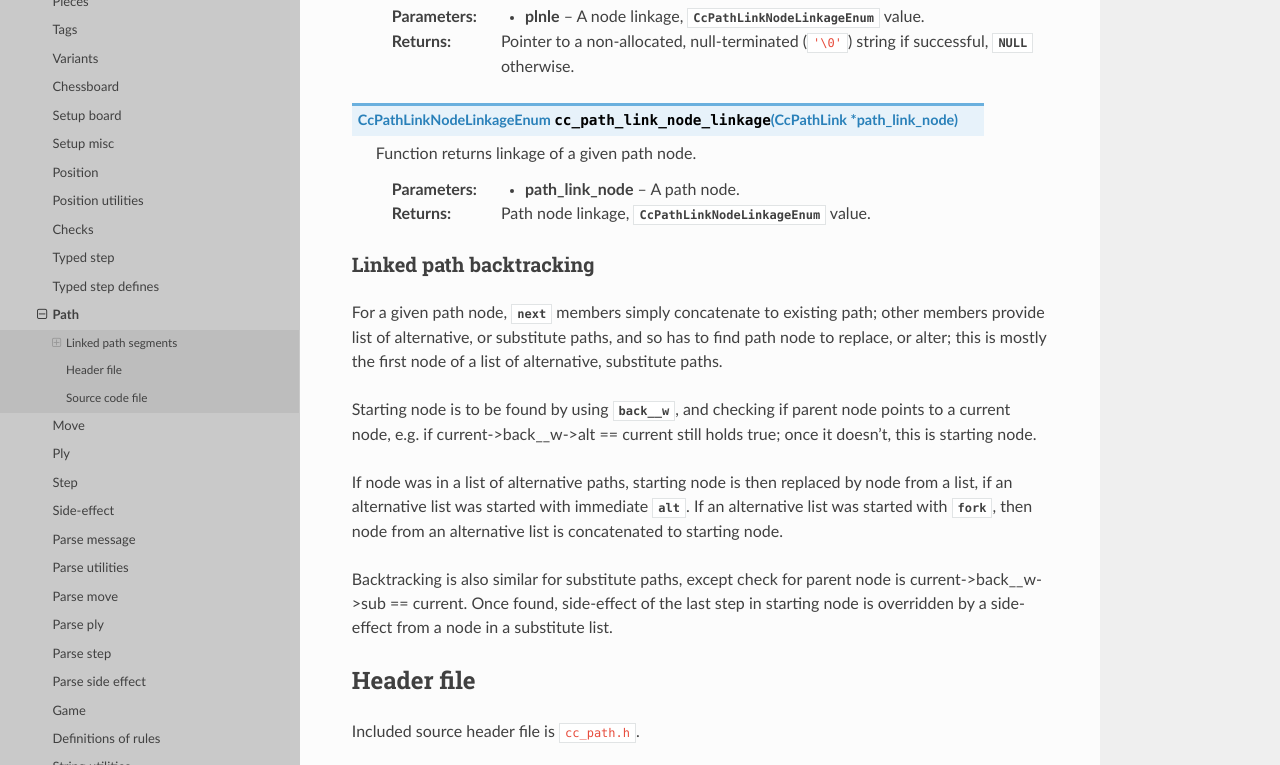
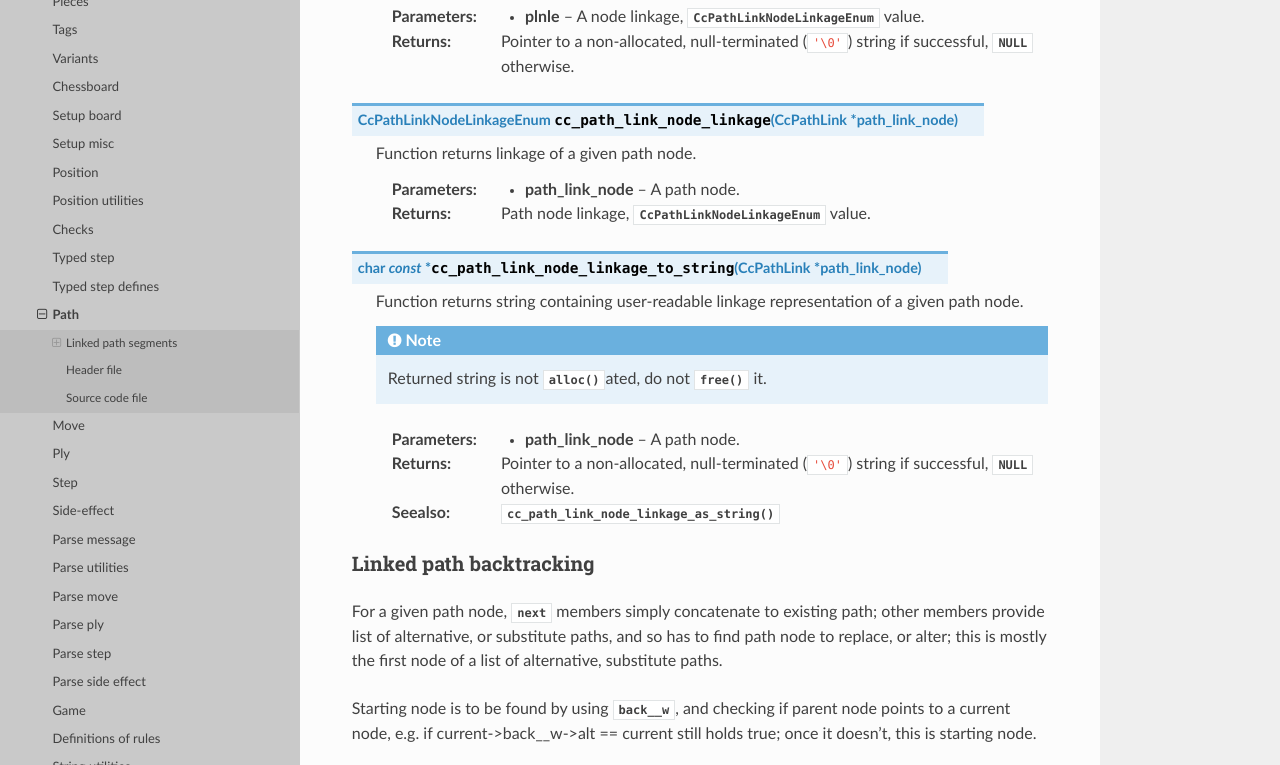
Before and after one commit to mmlacak/crochess, a Sphinx documentation site: the page built from docs/source/libcc/ccpath.rst, in a window 1280 px wide and 900 px high, scrolled down 7228 px, cut to the strip 0-765 px from the top of the window. Built offline with Sphinx 7.4.7 and the Read the Docs theme 3.1.0, drawn with Linux system fonts in a browser that asks for light colours.

Commit message:
Added cc_path_link_node_linkage_to_string() + docs.

```diff
--- a/docs/source/conf.py
+++ b/docs/source/conf.py
@@ -26,10 +26,10 @@ copyright = '2021, Mario Mlačak'
 author = 'Mario Mlačak'
 
 # The short X.Y version
-version = "0.0.1.237:1416+20250628.185049"   # docs-new-lib-short-version-major-minor-feature-commit+meta~breaks-place-marker
+version = "0.0.1.238:1417+20250628.192153"   # docs-new-lib-short-version-major-minor-feature-commit+meta~breaks-place-marker
 
 # The full version, including alpha/beta/rc tags
-release = "0.0.1.237:1416+20250628.185049"   # docs-new-lib-full-version-major-minor-feature-commit+meta~breaks-place-marker
+release = "0.0.1.238:1417+20250628.192153"   # docs-new-lib-full-version-major-minor-feature-commit+meta~breaks-place-marker
 
 
 # -- General configuration ---------------------------------------------------
--- a/docs/source/libcc/ccpath.rst
+++ b/docs/source/libcc/ccpath.rst
@@ -397,6 +397,20 @@ Node linkage
     :param path_link_node: A path node.
     :returns: Path node linkage, :c:enum:`CcPathLinkNodeLinkageEnum` value.
 
+.. c:function:: char const * cc_path_link_node_linkage_to_string( CcPathLink * path_link_node )
+
+    Function returns string containing user-readable linkage representation
+    of a given path node.
+
+    .. note::
+
+        Returned string is not :c:func:`alloc()`\ated, do not :c:func:`free()` it.
+
+    :param path_link_node: A path node.
+    :returns: Pointer to a non-allocated, null-terminated (``'\0'``) string if successful,
+        :c:data:`NULL` otherwise.
+    :seealso: :c:func:`cc_path_link_node_linkage_as_string()`
+
 .. _lbl-libcc-ccpath-linkedpathbacktracking:
 
 Linked path backtracking
```
Also changed, not shown: README.md (+2 -2 lines), 5 other files.
